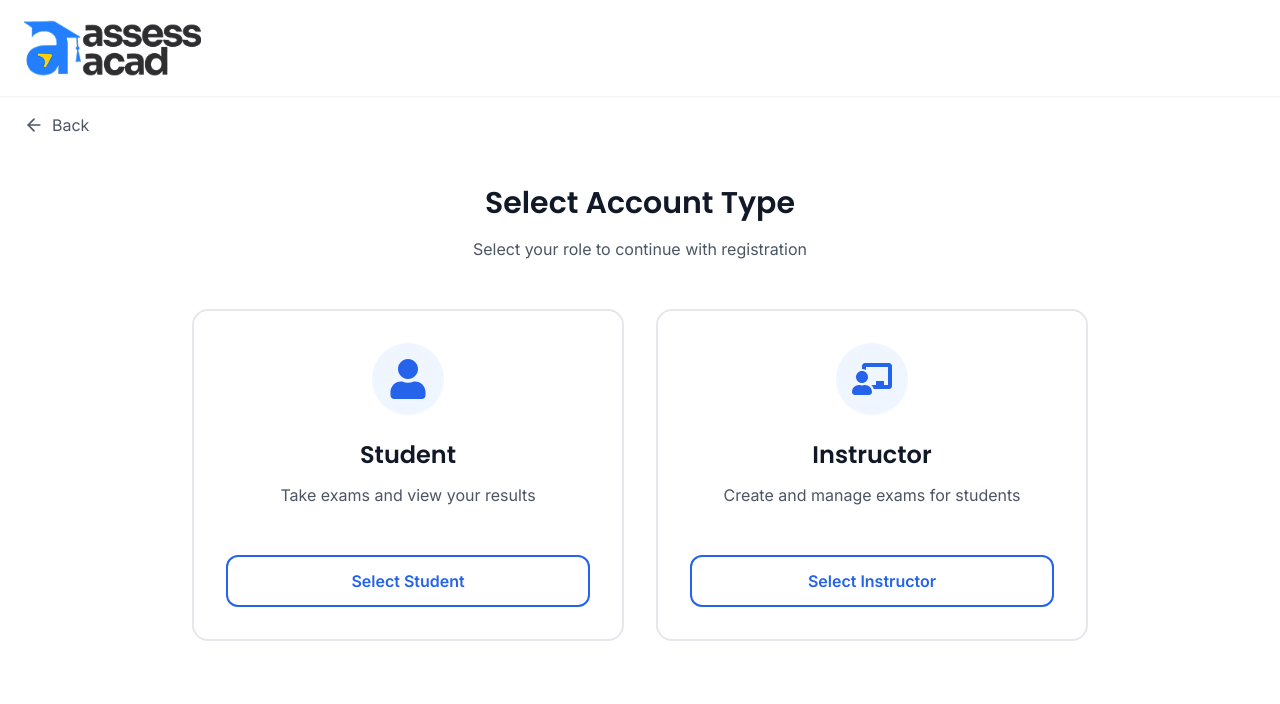
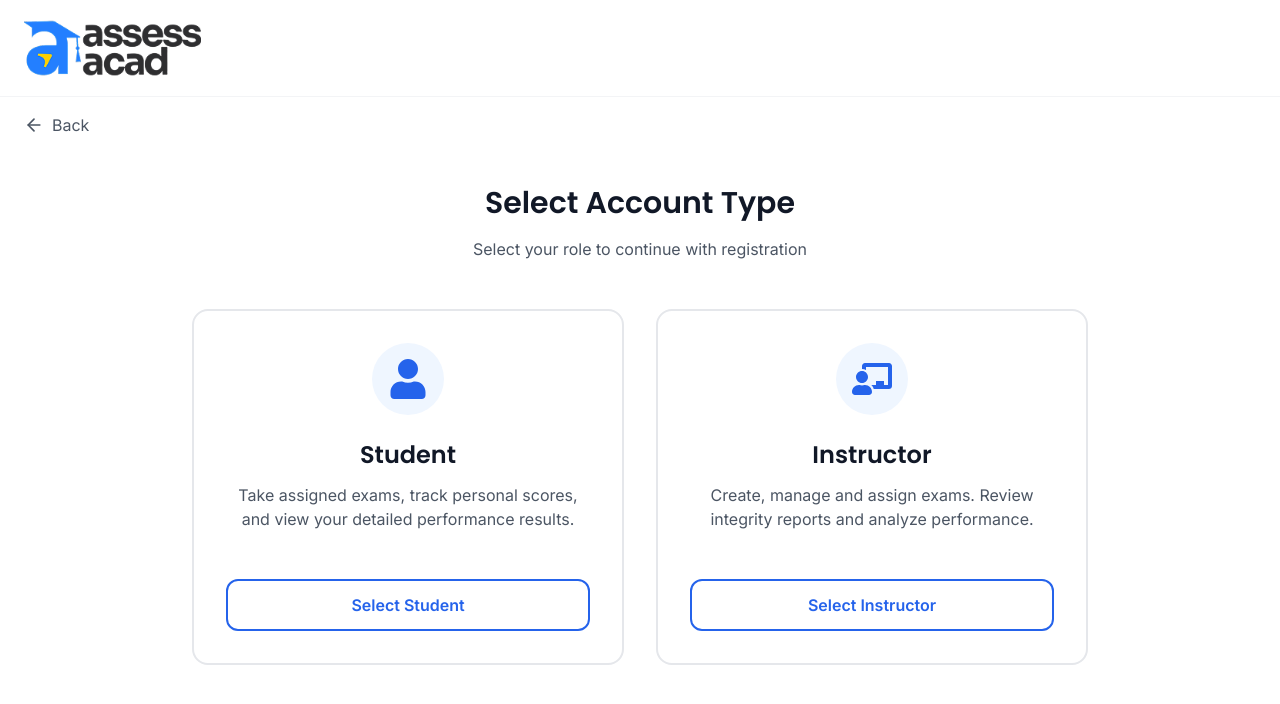
Before and after one commit to Cadna-Front-end/Exam-Genius-CADNA, a React (Vite) app: page /register in a window 1280 px wide. Shown: the top 704 px of the page. Built offline with nearby package versions, Linux system fonts and the light colour scheme.

Commit message:
Update RoleSelector.jsx

```diff
--- a/src/pages/registration/RoleSelector.jsx
+++ b/src/pages/registration/RoleSelector.jsx
@@ -60,7 +60,7 @@ const RoleSelector = () => {
                   Student
                 </h3>
                 <p className="text-gray-600 text-base mb-6">
-                  Take exams and view your results
+                  Take assigned exams, track personal scores, and view your detailed performance results.
                 </p>
               </div>
 
@@ -84,7 +84,7 @@ const RoleSelector = () => {
                   Instructor
                 </h3>
                 <p className="text-gray-600 text-base mb-6">
-                  Create and manage exams for students
+                  Create, manage and assign exams. Review integrity reports and analyze performance.
                 </p>
               </div>
 
```
